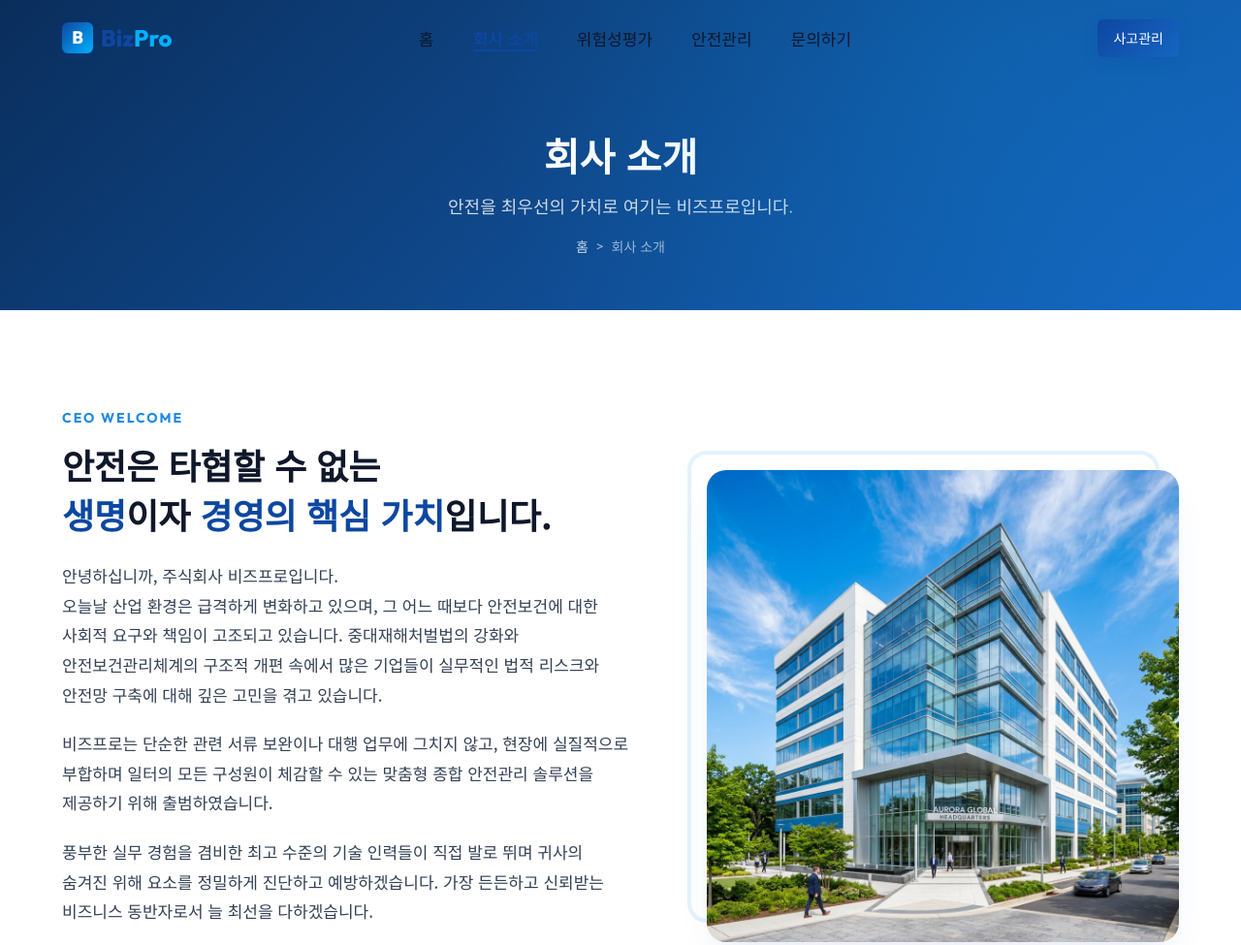
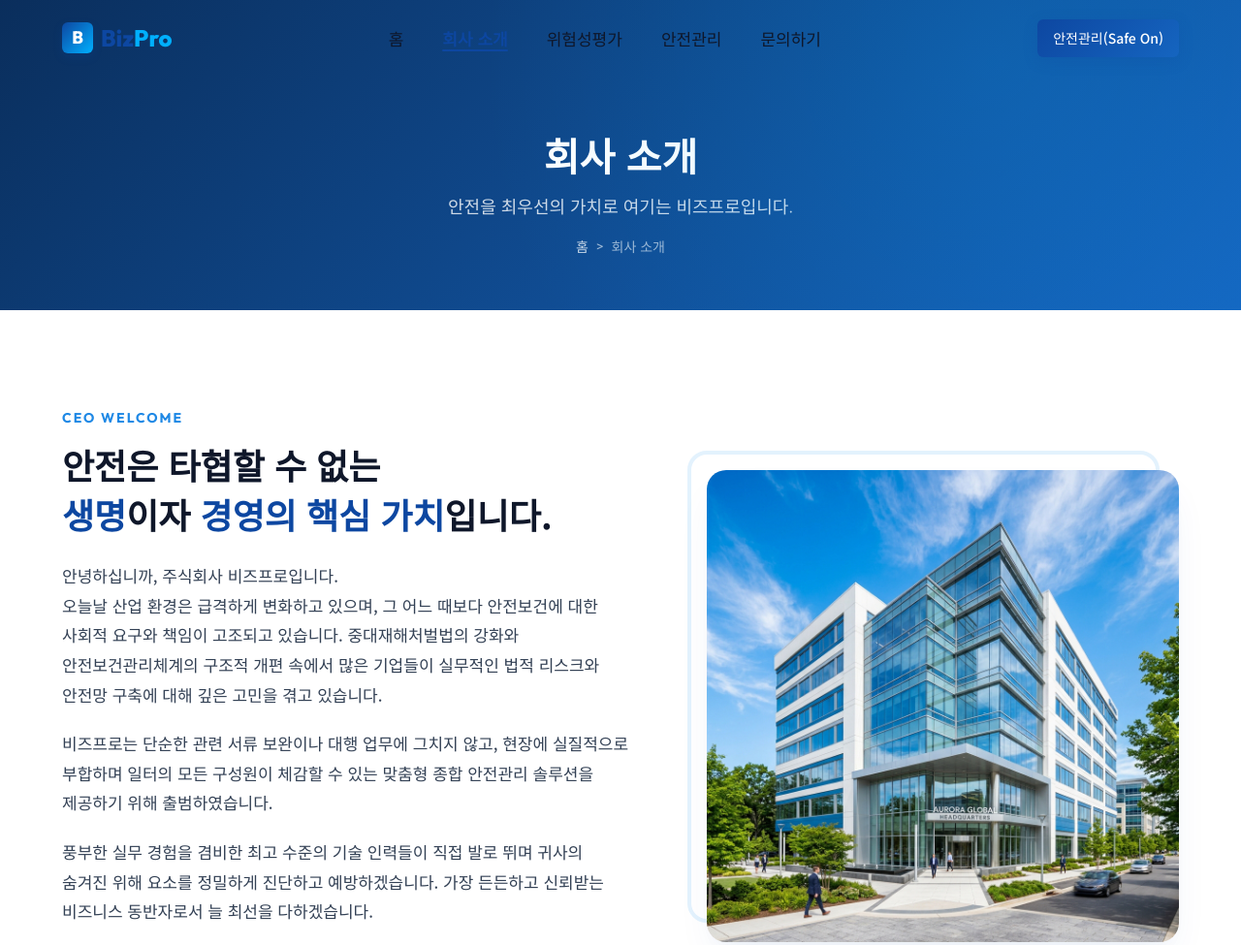
Before and after one commit to vidivic2735-netizen/Safe_On, a website: page about.html in a window 1280 px wide. Shown: the top 975 px of the page at 97% size. Drawn offline with Linux system fonts and the light colour scheme.

Commit message:
Update header action button text to 안전관리(Safe On)

```diff
--- a/about.html
+++ b/about.html
@@ -30,7 +30,7 @@
       </nav>
 
       <div class="header-action">
-        <a href="login.html" class="btn btn-primary btn-sm">사고관리</a>
+        <a href="login.html" class="btn btn-primary btn-sm">안전관리(Safe On)</a>
       </div>
 
       <div class="menu-toggle" id="menuToggle">
```
Also changed, not shown: contact.html (+1 -1 lines), index.html (+1 -1 lines), login.html (+1 -1 lines), risk.html (+1 -1 lines), safety.html (+1 -1 lines), dist/about.html, dist/contact.html, dist/index.html, dist/login.html, dist/risk.html, dist/safety.html.
